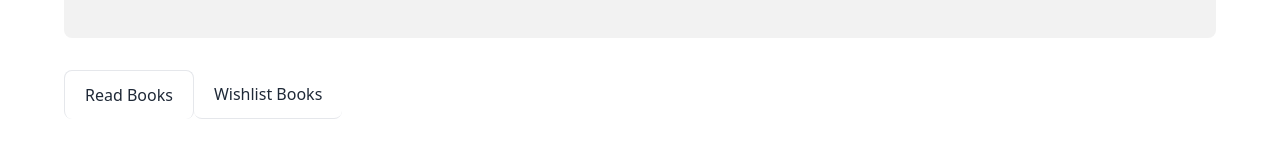
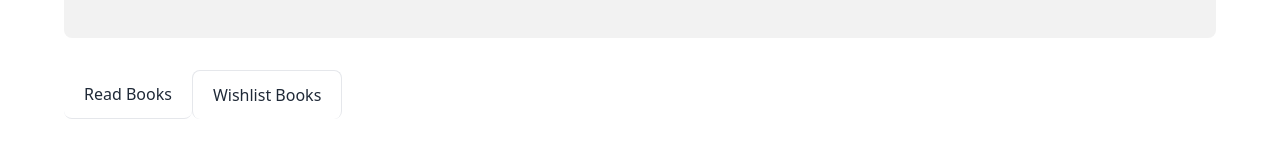
Before and after one commit to zahidtdx61/Literary-Lens, a React (Vite) app: page /listed-books/wishlist in a window 1280 px wide. Shown: the part 174-332 px from the top of the page. Built offline with nearby package versions, Linux system fonts and the light colour scheme.

Commit message:
fixed tab style

```diff
--- a/src/components/ReadBooks.jsx
+++ b/src/components/ReadBooks.jsx
@@ -4,7 +4,6 @@ import ReadBooksCard from "./ReadBooksCard";
 const ReadBooks = () => {
   const books = useLoaderData();
 
-  console.log(books);
   if (!books) return <></>;
 
   return (
--- a/src/components/Tabs.jsx
+++ b/src/components/Tabs.jsx
@@ -1,15 +1,18 @@
 import { useState } from "react";
 import { Link } from "react-router-dom";
 
-const Tabs = () => {
-  const [tabIndex, setTabIndex] = useState(0);
+const Tabs = ({tabIndex, setTabIndex}) => {
+  console.log(tabIndex);
 
   return (
-    <div className="w-full mt-8 flex items-center overflow-x-auto overflow-y-hidden sm:justify-start flex-nowrap ">
+    <div className="mt-8 flex items-center overflow-x-auto overflow-y-hidden sm:justify-start flex-nowrap">
       <Link
         to={""}
-        onClick={() => setTabIndex(0)}
-        className={`flex items-center flex-shrink-0 px-5 py-3 space-x-2 rounded-lg ${
+        onClick={() => {
+          console.log('Now', tabIndex);
+          setTabIndex(0);
+        }}
+        className={`flex cursor-pointer items-center flex-shrink-0 px-5 py-3 space-x-2 ${
           tabIndex === 0 ? "border border-b-0" : "border-b"
         }`}
       >
@@ -18,8 +21,11 @@ const Tabs = () => {
 
       <Link
         to={"wishlist"}
-        onClick={() => setTabIndex(1)}
-        className={`flex items-center flex-shrink-0 px-5 py-3 space-x-2 rounded-lg ${
+        onClick={() => {
+          console.log('Now', tabIndex);
+          setTabIndex(1);
+        }}
+        className={`flex cursor-pointer items-center flex-shrink-0 px-5 py-3 space-x-2  ${
           tabIndex === 1 ? "border border-b-0" : "border-b"
         }`}
       >
--- a/src/components/WishlistBooks.jsx
+++ b/src/components/WishlistBooks.jsx
@@ -4,7 +4,6 @@ import ReadBooksCard from "./ReadBooksCard";
 const WishlistBooks = () => {
   const books = useLoaderData();
 
-  console.log(books);
   if (!books) return <></>;
 
   return (
--- a/src/main.jsx
+++ b/src/main.jsx
@@ -1,3 +1,4 @@
+import React from "react";
 import ReactDOM from "react-dom/client";
 import { Toaster } from "react-hot-toast";
 import { RouterProvider } from "react-router-dom";
@@ -5,8 +6,8 @@ import "./index.css";
 import { router } from "./routes/Routes";
 
 ReactDOM.createRoot(document.getElementById("root")).render(
-  <>
+  <React.StrictMode>
     <Toaster />
     <RouterProvider router={router} />
-  </>
+  </React.StrictMode>
 );
--- a/src/pages/ListedBooks.jsx
+++ b/src/pages/ListedBooks.jsx
@@ -1,14 +1,44 @@
-import { Outlet } from "react-router-dom";
-import Tabs from "../components/Tabs";
+import { useEffect, useState } from "react";
+import { Link, Outlet, useLocation, useNavigate } from "react-router-dom";
 
 const ListedBooks = () => {
+  const [tabIndex, setTabIndex] = useState(0);
+  let location = useLocation();
+  useEffect(() => {
+    if (location.pathname === "/listed-books/wishlist") setTabIndex(1);
+    else setTabIndex(0);
+  }, []);
   return (
     <div className="w-[90%] mx-auto mb-2 lg:w-full">
       <div className="w-full text-center bg-base-200 mt-8 rounded-lg py-10 font-bold text-3xl">
         Books
       </div>
 
-      <Tabs />
+      <div className="mt-8 flex items-center overflow-x-auto overflow-y-hidden sm:justify-start flex-nowrap">
+        <Link
+          to={``}
+          onClick={() => {
+            setTabIndex(0);
+          }}
+          className={`flex cursor-pointer items-center flex-shrink-0 px-5 py-3 space-x-2 rounded-lg ${
+            tabIndex === 0 ? "border border-b-0" : "border-b"
+          }`}
+        >
+          <span>Read Books</span>
+        </Link>
+
+        <Link
+          to={`wishlist`}
+          onClick={() => {
+            setTabIndex(1);
+          }}
+          className={`flex cursor-pointer items-center flex-shrink-0 px-5 py-3 space-x-2 rounded-lg ${
+            tabIndex === 1 ? "border border-b-0" : "border-b"
+          }`}
+        >
+          <span>Wishlist Books</span>
+        </Link>
+      </div>
 
       <Outlet />
     </div>
```
